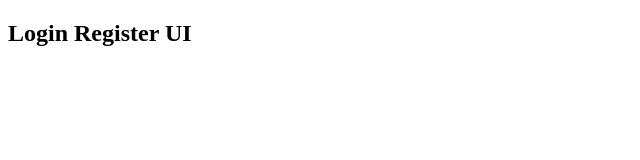
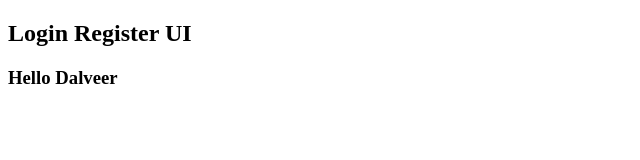
Before and after one commit to dalveerchaudhary/Sidebar-hover-full-page, a plain HTML site: page index.html in a window 1280 px wide. Shown: the whole page, without its empty margins (0-640 px from the left). Drawn offline with Linux system fonts and the light colour scheme.

Commit message:
add hello string

```diff
--- a/index.html
+++ b/index.html
@@ -7,5 +7,6 @@
 </head>
 <body>
     <h2>Login Register UI</h2>
+    <h3>Hello Dalveer</h3>
 </body>
 </html>
```
